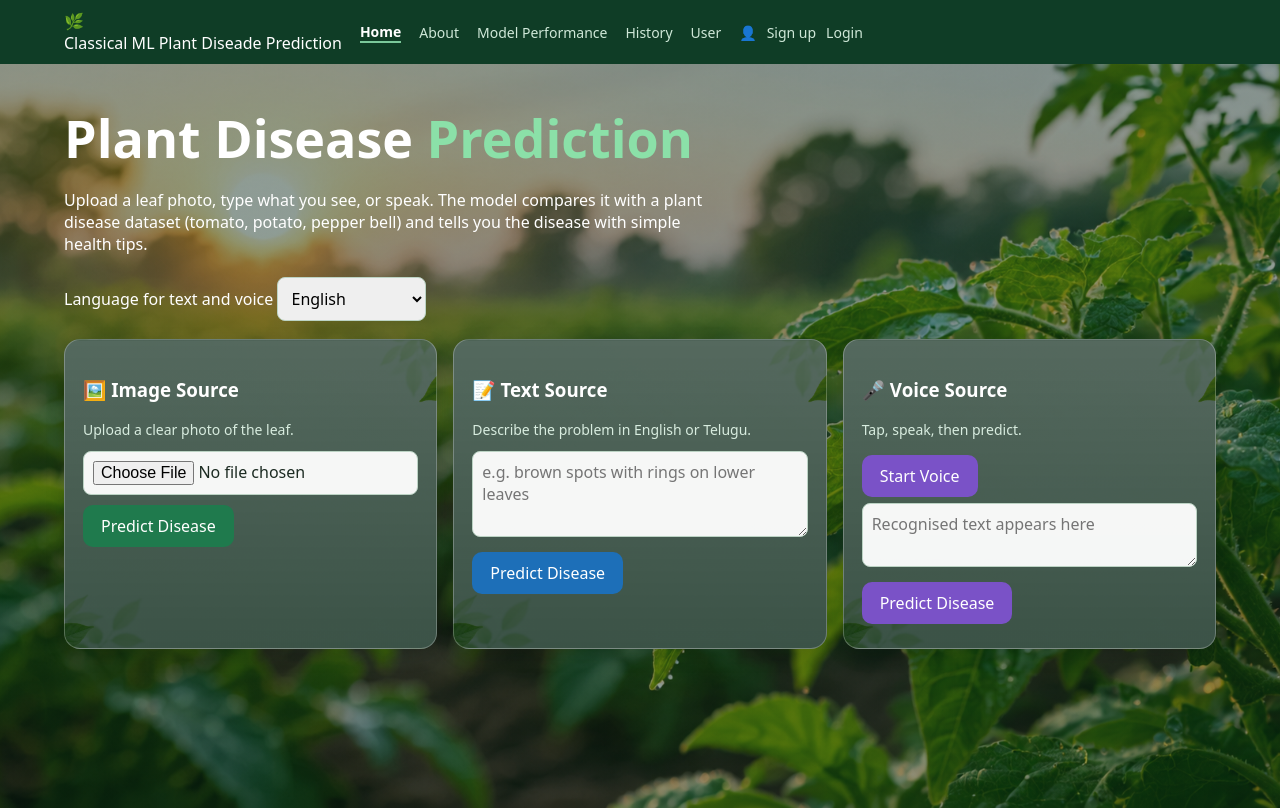
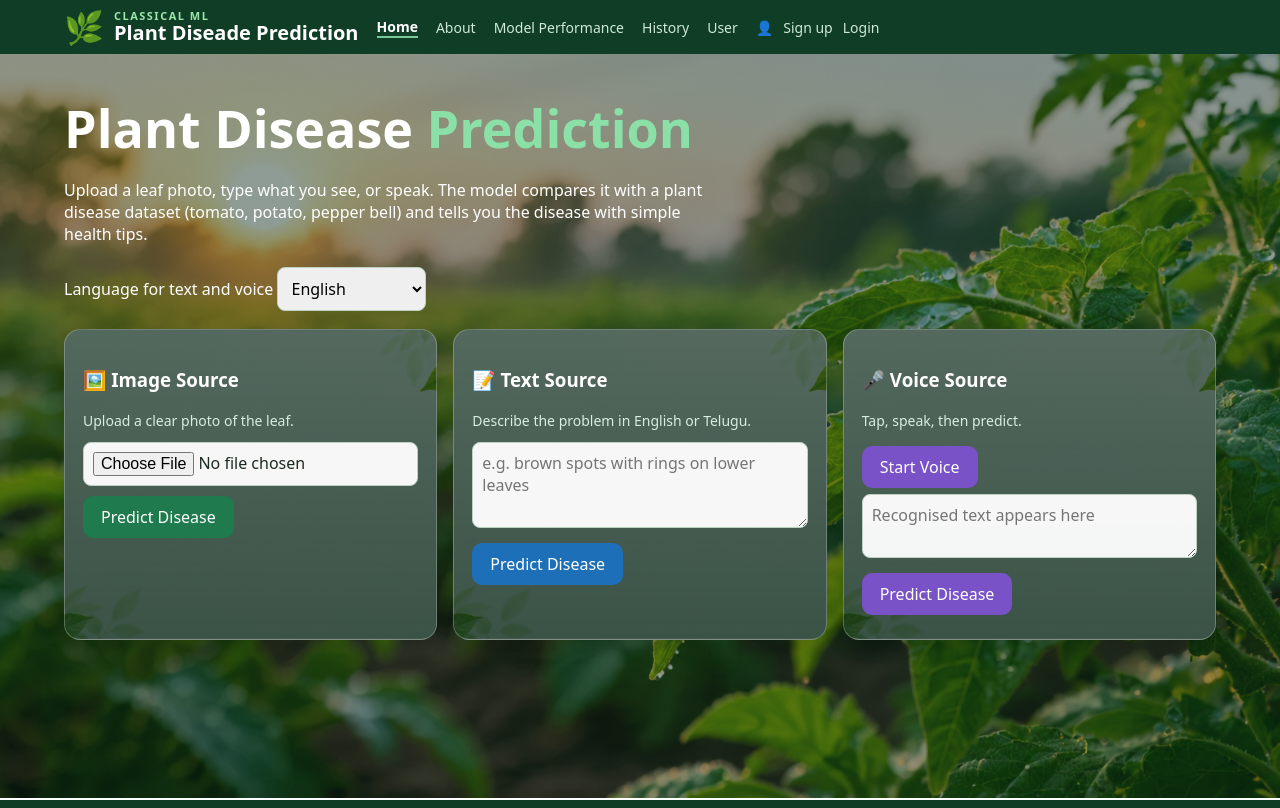
Before and after one commit to vani-1705/Major-Project-Plant-Disease-Prediction, a Flask app: page / in a window 1280 px wide. Run offline with Flask 3, Linux system fonts and the light colour scheme; parts of the project's set-up code (start-up, migrations or seed data) failed here and were passed over.

Commit message:
Add brand styles to style.css

```diff
--- a/Classical-ML/static/style.css
+++ b/Classical-ML/static/style.css
@@ -11,6 +11,32 @@ header
       a{color:#cfe8d8;text-decoration:none;font-size:14px;cursor:pointer}
 header
       a.on{color:#fff;font-weight:700;border-bottom:2px solid #7bc99b}
+.brand {
+  display: flex;
+  align-items: center;
+  gap: 10px;
+}
+.brand-icon {
+  font-size: 32px;
+  line-height: 1;
+}
+.brand-text {
+  display: flex;
+  flex-direction: column;
+  line-height: 1.1;
+}
+.brand-tag {
+  font-size: 11px;
+  font-weight: 600;
+  letter-spacing: 1.5px;
+  text-transform: uppercase;
+  color: #9be7a8;
+}
+.brand-name {
+  font-size: 20px;
+  font-weight: 700;
+  color: #fff;
+}
 #acct
      {display:flex;gap:10px;align-items:center;font-size:14px}#acct button{margin:0;padding:5px 12px}
 .sec
```
